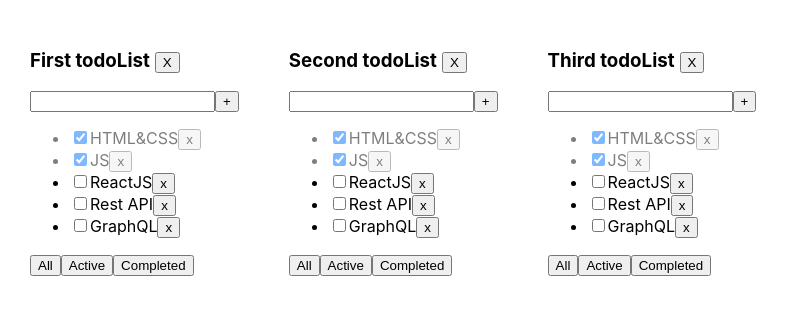
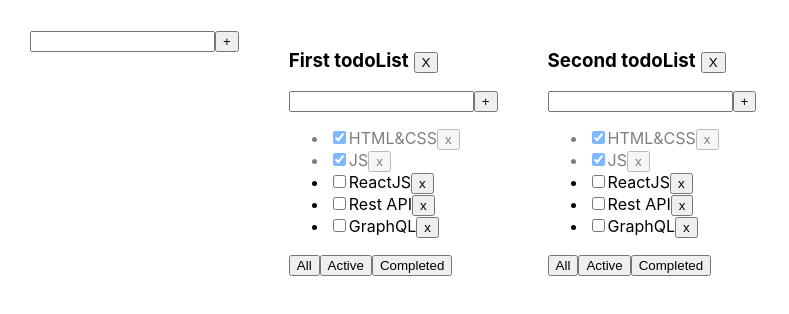
Before and after one commit to PirialMersus/todolist-incubator-ts, a React (Create React App) app: page / in a window 1280 px wide. Shown: the top 314 px of the page, without its empty margins (0-789 px from the left). Built offline with nearby package versions, Linux system fonts and the light colour scheme.

Commit message:
work with task's rename

```diff
--- a/src/App.tsx
+++ b/src/App.tsx
@@ -1,7 +1,8 @@
-import React, {useState} from 'react'
+import React, {ChangeEvent, useState} from 'react'
 import './App.css'
-import {Todolist, TaskType} from './Todolist'
+import {Todolist} from './Todolist'
 import {v1} from "uuid"
+import InputPlusButton from "./components/InpuPlusButton/InputPlusButton";
 
 export type FilterValuesType = "All" | "active" | "completed"
 export type TodoListType = {
@@ -16,7 +17,6 @@ function App() {
 
     const todolistId1 = v1()
     const todolistId2 = v1()
-    const todolistId3 = v1()
 
     let [tasks, setTasks] = useState({
         [todolistId1]: [
@@ -32,14 +32,7 @@ function App() {
             {id: v1(), title: "ReactJS", isDone: false},
             {id: v1(), title: "Rest API", isDone: false},
             {id: v1(), title: "GraphQL", isDone: false},
-        ],
-        [todolistId3]: [
-            {id: v1(), title: "HTML&CSS", isDone: true},
-            {id: v1(), title: "JS", isDone: true},
-            {id: v1(), title: "ReactJS", isDone: false},
-            {id: v1(), title: "Rest API", isDone: false},
-            {id: v1(), title: "GraphQL", isDone: false},
-        ],
+        ]
     });
 
 
@@ -51,45 +44,50 @@ function App() {
         id: todolistId2,
         title: "Second todoList",
         filter: "All"
-    }, {
-        id: todolistId3,
-        title: "Third todoList",
-        filter: "All"
     }])
 
     const [taskValue, setTaskValue] = useState('')
-    const [error, setError] = useState<string | null>(null)
 
     function removeTodolist(todolistId: string) {
         setTodolists(todolists.filter(tl => tl.id !== todolistId))
+        delete tasks[todolistId]
     }
 
+    function addTodolist(todolistTitle: string) {
+        const todolistId = v1()
+        const newTodolist: TodoListType = {
+            id: todolistId,
+            title: todolistTitle,
+            filter: "All"
+        }
+
+        setTodolists([...todolists, newTodolist])
+        setTasks({...tasks, [todolistId]: []})
+    }
 
     function setTempTaskValue(text: string) {
-        setError(null)
         setTaskValue(text)
     }
 
-    function addTask(todolistId: string) {
+    function addTask(todolistId: string, taskValue: string) {
         if (taskValue.trim().length !== 0) {
             const newTask = {
                 id: v1(), title: taskValue, isDone: false
             }
             const todolistTasks = tasks[todolistId]
             tasks[todolistId] = [newTask, ...todolistTasks]
-            // const newTasks = [...task, tasks[todolistId].push(newTask)]
             setTasks({...tasks})
-            // setTaskValue('')
         } else {
-            setError("Title is required!")
-            // setTaskValue('')
+
         }
     }
+
     function removeTask(id: string, todolistId: string) {
         const todolistTasks = tasks[todolistId]
         tasks[todolistId] = todolistTasks.filter(t => t.id !== id);
         setTasks({...tasks});
     }
+
     function changeFilter(value: FilterValuesType, todolistId: string) {
         const todolist = todolists.find(tl => tl.id === todolistId)
         if (todolist) {
@@ -109,6 +107,7 @@ function App() {
 
     return (
         <div className="App">
+            <InputPlusButton addItem={addTodolist}/>
             {
                 todolists.map(tl => {
                     const allTodolistTasks = tasks[tl.id]
@@ -123,7 +122,6 @@ function App() {
                     return (
                         <Todolist title={tl.title}
                                   filter={tl.filter}
-                                  error={error}
                                   clickOnCheckBox={clickOnCheckBox}
                                   tasks={tasksForTodolist}
                                   removeTask={removeTask}
--- a/src/Todolist.tsx
+++ b/src/Todolist.tsx
@@ -1,7 +1,7 @@
-import React, {ChangeEvent} from 'react';
+import React, {ChangeEvent, useState} from 'react';
 import {FilterValuesType} from './App';
-import {Simulate} from "react-dom/test-utils";
-import {strict} from "assert";
+import InputPlusButton from "./components/InpuPlusButton/InputPlusButton";
+import EditableSpan from "./components/EditableSpan/EditableSpan";
 
 export type TaskType = {
     id: string
@@ -16,43 +16,33 @@ type PropsType = {
     removeTask: (taskId: string, todolistId: string) => void
     changeFilter: (value: FilterValuesType, id: string) => void
     setTempTaskValue: (value: string) => void
-    addTask: (todolistId: string) => void
+    addTask: (todolistId: string, taskText: string) => void
     tempTaskValue: string
     clickOnCheckBox: (id: string, newIsDoneValue: boolean, todolistId: string) => void
-    error: string | null
     filter: string
     key: string
     id: string
 }
 
 export function Todolist(props: PropsType) {
-    const onChangeTaskInput = (e: ChangeEvent<HTMLInputElement>) => {
-        const taskText = e.currentTarget.value
-        props.setTempTaskValue(taskText)
+
+    const addTask = (tempTaskValue: string) => {
+        props.addTask(props.id, tempTaskValue)
     }
 
-    const addTask = () => {
-        props.addTask(props.id)
-    }
-    const onKeyPress = (event: React.KeyboardEvent<HTMLInputElement>) => {
-        if (event.charCode === 13) addTask()
-    }
     const removeTodolist = () => {
         props.removeTodolist(props.id)
+    }
+    const addItem = (value: string) => {
+
     }
 
     return <div>
         <h3 className="todoListTitle">{props.title}</h3>
         <button onClick={removeTodolist}>X</button>
-        <div>
-            <input
-                onChange={onChangeTaskInput}
-                value={props.tempTaskValue}
-                onKeyPress={onKeyPress}
-            />
-            <button onClick={addTask}>+</button>
-            {props.error && <div className="error-message">{props.error}</div>}
-        </div>
+        <InputPlusButton
+            addItem={addTask}
+        />
         <ul>
             {
                 props.tasks.map(t => {
@@ -64,7 +54,8 @@ export function Todolist(props: PropsType) {
                             type="checkbox"
                             checked={t.isDone}
                             onChange={onChangeHandler}/>
-                        <span>{t.title}</span>
+                        <EditableSpan addItem={addItem} value={t.title}/>
+                        {/*<span onDoubleClick={onDoubleClickTaskTitleHandler}>{t.title}</span>*/}
                         <button onClick={() => {
                             props.removeTask(t.id, props.id)
                         }}>x
--- /dev/null
+++ b/src/components/EditableSpan/EditableSpan.tsx
@@ -0,0 +1,38 @@
+import React, {ChangeEvent, useState} from "react";
+import InputPlusButton from "../InpuPlusButton/InputPlusButton";
+
+type EditableSpanPropsType = {
+    addItem: (title: string) => void
+    value: string
+}
+
+const EditableSpan = (props: EditableSpanPropsType) => {
+    const [editMode, setEditMode] = useState(false)
+    const [value, setValue] = useState(props.value)
+
+    const onDoubleClickHandler = () => {
+        setEditMode(true)
+    }
+    const onChangeHandler = (e: ChangeEvent<HTMLInputElement>) => {
+        setValue(e.currentTarget.value)
+    }
+    const onBlurHandler = () => {
+        props.addItem(value)
+        setEditMode(false)
+    }
+
+    return (
+        <>
+            {!editMode
+                ? <span onDoubleClick={onDoubleClickHandler}>{props.value}</span>
+                : <input
+                    autoFocus
+                    value={value}
+                    onChange={onChangeHandler}
+                    onBlur={onBlurHandler}
+                />
+            }
+        </>
+    )
+}
+export default EditableSpan
--- /dev/null
+++ b/src/components/InpuPlusButton/InputPlusButton.tsx
@@ -0,0 +1,41 @@
+import React, {ChangeEvent, useState} from "react";
+
+type InputPlusButtonPropsType = {
+    addItem: (title: string) => void
+    value?: string
+}
+
+const InputPlusButton = (props: InputPlusButtonPropsType) => {
+    const [title, setTitle] = useState('')
+    const [error, setError] = useState<string | null>(null)
+
+    const onChangeHandler = (e: ChangeEvent<HTMLInputElement>) => {
+        setError(null)
+        const taskText = e.currentTarget.value
+        setTitle(taskText)
+    }
+    const onClickHandler = () => {
+        if (title.trim().length === 0) {
+            setError("Title is required!")
+        } else {
+        setError(null)
+        props.addItem(title)
+        setTitle('')}
+    }
+    const onKeyPressHandler = (event: React.KeyboardEvent<HTMLInputElement>) => {
+        if (event.charCode === 13) onClickHandler()
+    }
+
+    return (
+        <div>
+            <input
+                onChange={onChangeHandler}
+                value={title}
+                onKeyPress={onKeyPressHandler}
+            />
+            <button onClick={onClickHandler}>+</button>
+            {error && <div className="error-message">{error}</div>}
+        </div>
+    )
+}
+export default InputPlusButton
```
